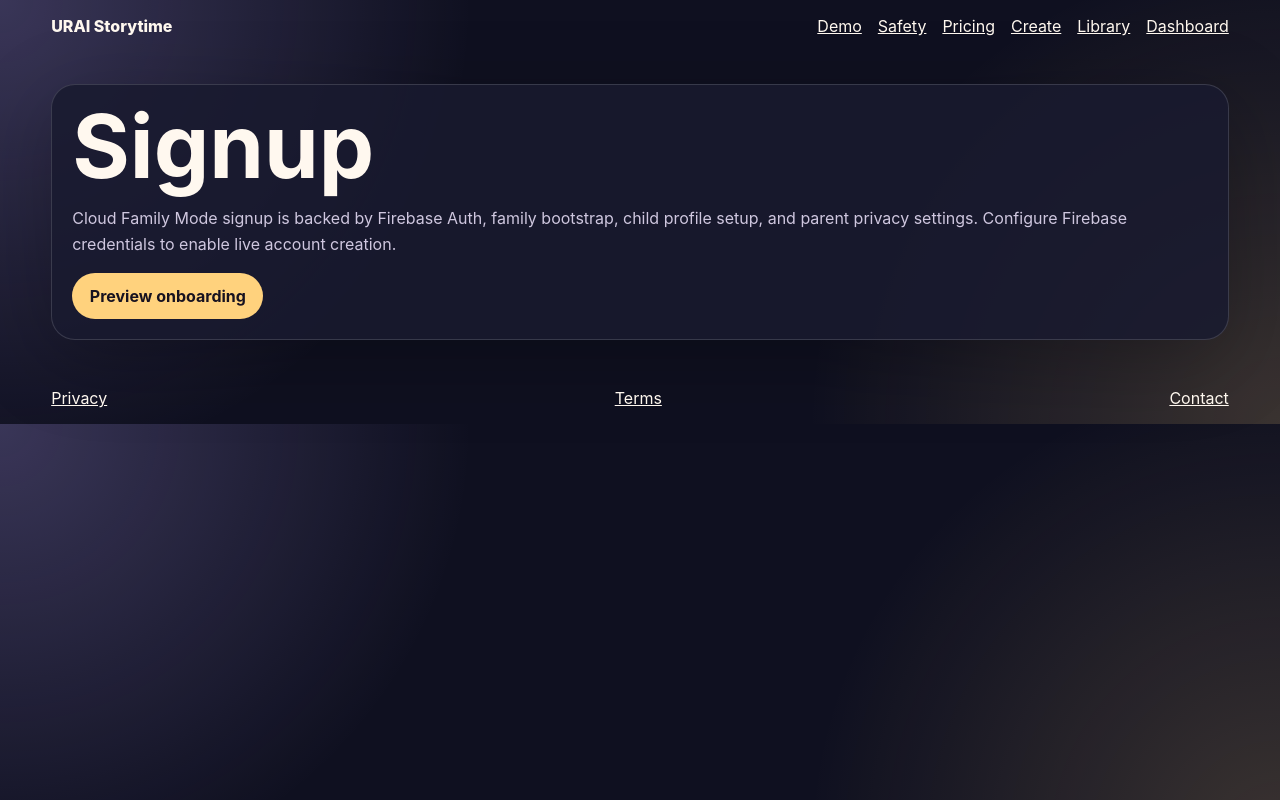
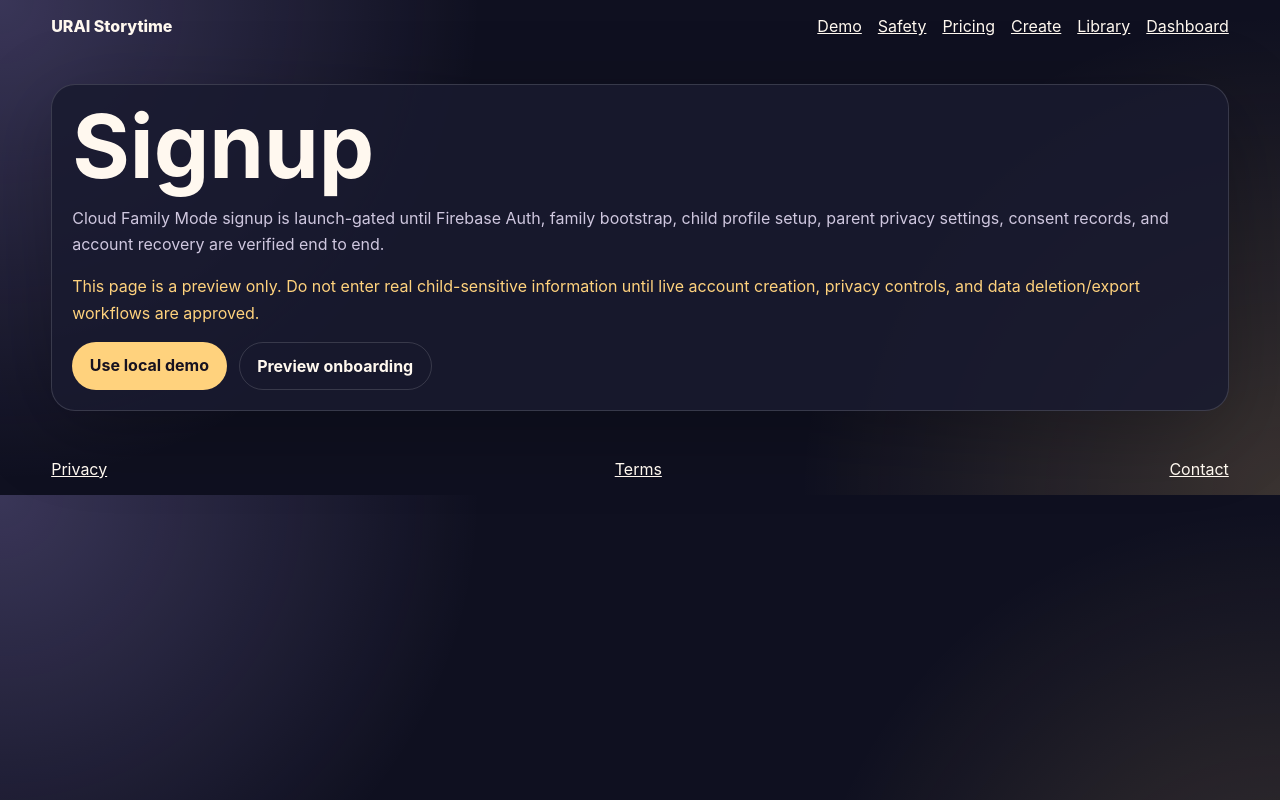
Before and after one commit to LifeLoggerAI/urai-storytime, a Next.js app: page /signup in a window 1280 px wide. Built offline with nearby package versions, Linux system fonts and the light colour scheme; no server answers.

Commit message:
Clarify signup launch gate

```diff
--- a/src/app/signup/page.tsx
+++ b/src/app/signup/page.tsx
@@ -2,8 +2,19 @@ export default function SignupPage() {
   return (
     <section className="card">
       <h1>Signup</h1>
-      <p>Cloud Family Mode signup is backed by Firebase Auth, family bootstrap, child profile setup, and parent privacy settings. Configure Firebase credentials to enable live account creation.</p>
-      <a className="btn" href="/onboarding">Preview onboarding</a>
+      <p>
+        Cloud Family Mode signup is launch-gated until Firebase Auth, family bootstrap,
+        child profile setup, parent privacy settings, consent records, and account recovery
+        are verified end to end.
+      </p>
+      <p className="notice">
+        This page is a preview only. Do not enter real child-sensitive information until live
+        account creation, privacy controls, and data deletion/export workflows are approved.
+      </p>
+      <div className="actions">
+        <a className="btn" href="/create">Use local demo</a>
+        <a className="btn secondary" href="/onboarding">Preview onboarding</a>
+      </div>
     </section>
   );
 }
```
